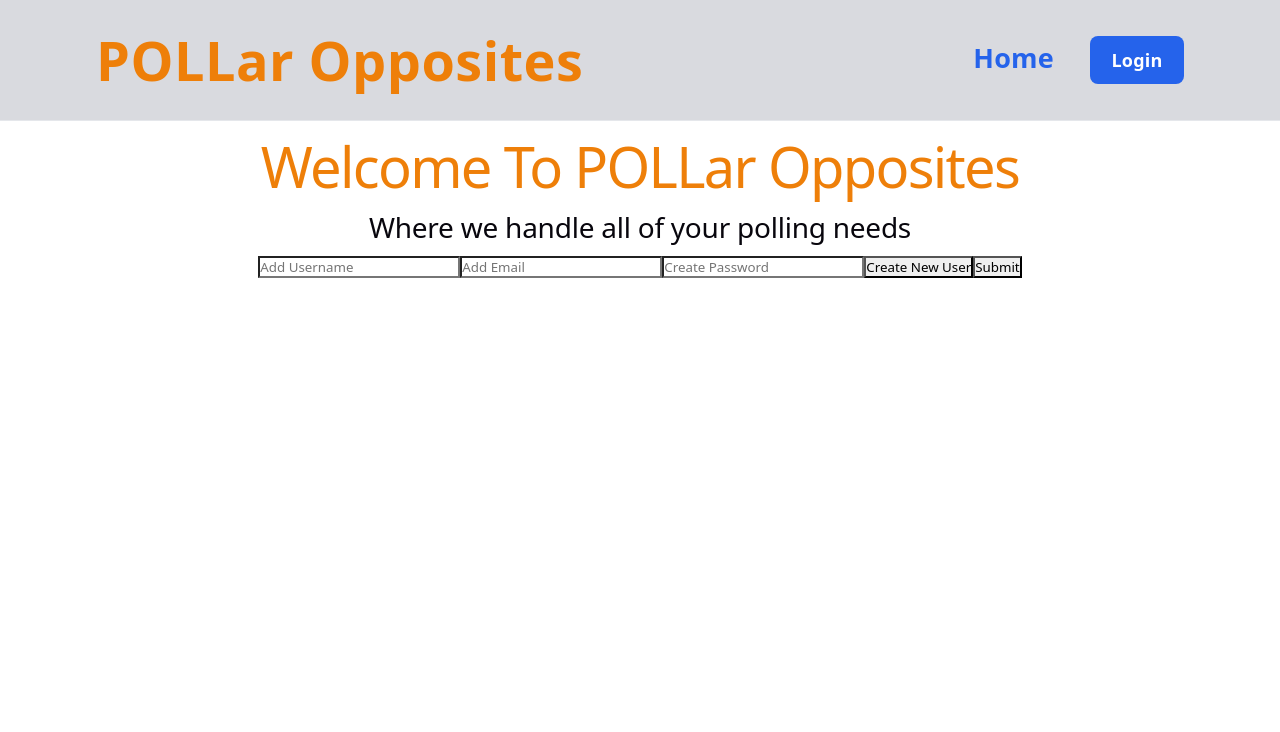
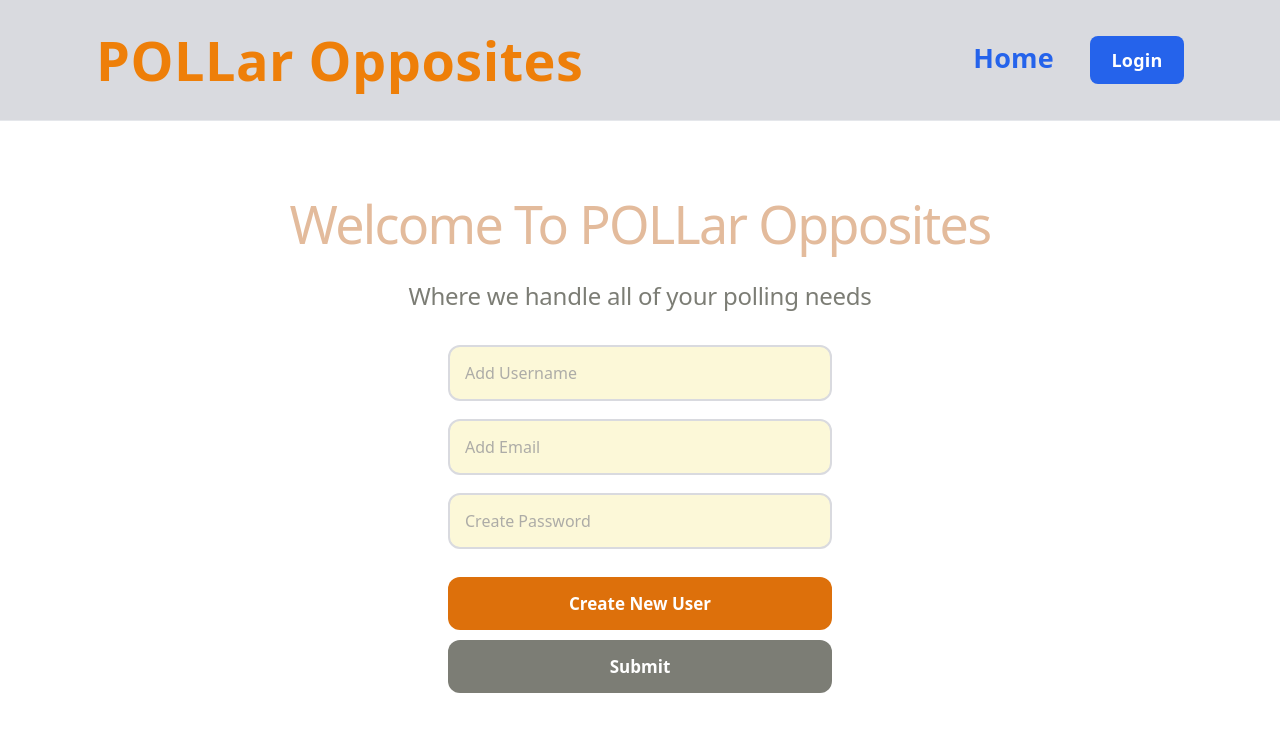
Before and after one commit to Precision-Polling-Network/Capstone_1_Polling_App_Frontend, a React (Vite) app: page /Login in a window 1280 px wide. Shown: the top 732 px of the page. Built offline with nearby package versions, Linux system fonts and the light colour scheme.

Commit message:
add LoginPage.css

```diff
--- a/src/pages/Login.jsx
+++ b/src/pages/Login.jsx
@@ -1,4 +1,5 @@
 import "../styles/NavBar.css"
+import "../styles/Login.css"
 import { useState } from "react";
 import { useNavigate } from "react-router-dom";
 
@@ -66,12 +67,11 @@ function Login({setIsLoggedIn}) {
 
   return (
     <div class = "login_block">
-  <h1 style={
-    {"color": "#ee7f09"}
-  }>Welcome To POLLar Opposites</h1>
-  <h2>Where we handle all of your polling needs</h2>
-
-  <input
+      <h1 style={
+        {"color": "#e3bb9c"}
+        }>Welcome To POLLar Opposites</h1>
+      <h2>Where we handle all of your polling needs</h2>
+    <input
     type="text"
     placeholder="Add Username"
     value={userName}
--- /dev/null
+++ b/src/styles/Login.css
@@ -0,0 +1,95 @@
+.login_block h1{
+    margin: 0;
+    font-size: 52px;
+    text-align: center;
+    padding-top: 5rem;
+}
+
+.login_block h2{
+    margin-top: 2.5rem;
+    margin-bottom: 35px;
+    text-align: center;
+    color: #7C7D75;
+    font-weight: 400;
+    font-size: 24px;
+
+}
+
+.login_block input{
+    width: 30%;
+    padding: 15px;
+    margin-bottom: 18px;
+
+    border: 2px solid #D9DADF;
+    border-radius: 12px;
+
+    background: #FCF8D8;
+    color: #7C7D75;
+
+    font-size: 16px;
+    box-sizing: border-box;
+
+    transition: all .3s ease;
+
+}
+
+.login_block input::placeholder {
+    color: #ADACA7;
+
+
+
+}
+
+.login_block{
+    display: flex;
+    flex-direction: column;
+    align-items: center;
+}
+
+.login_block input:focus {
+    outline: none;
+    border-color: #DD700B;
+    box-shadow: 0 0 8px rgba(221, 112, 11, .3);
+}
+
+.login_block button {
+    width: 30%;
+    padding: 15px;
+
+    margin-top: 10px;
+
+    border: none;
+    border-radius: 12px;
+
+    background: #DD700B;
+    color: white;
+
+    font-size: 17px;
+    font-weight: 600;
+
+    cursor: pointer;
+
+    transition: all .25s ease;
+
+
+}
+
+.login_block button:hover {
+    background: #7C7D75;
+    transform: translateY(-2px);
+}
+
+.login_block button:last-of-type {
+    background: #7C7D75;
+}
+
+.login_block button:last-of-type:hover {
+    background: #DD700B;
+}
+
+.login_block p {
+    color: #DD700B;
+    font-weight: 600;
+    margin: 15px 0;
+    text-align: center;
+}
```
